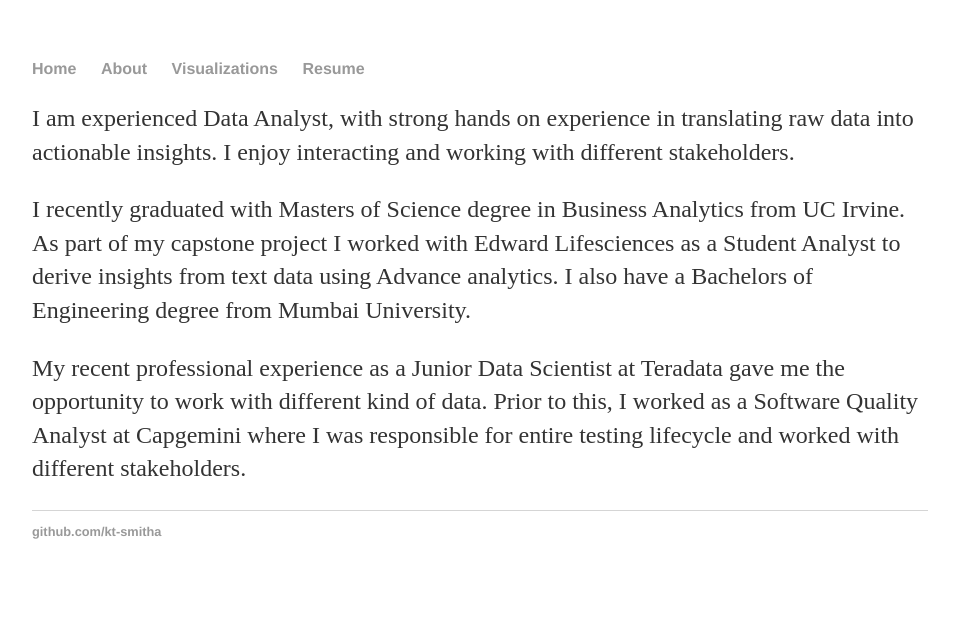
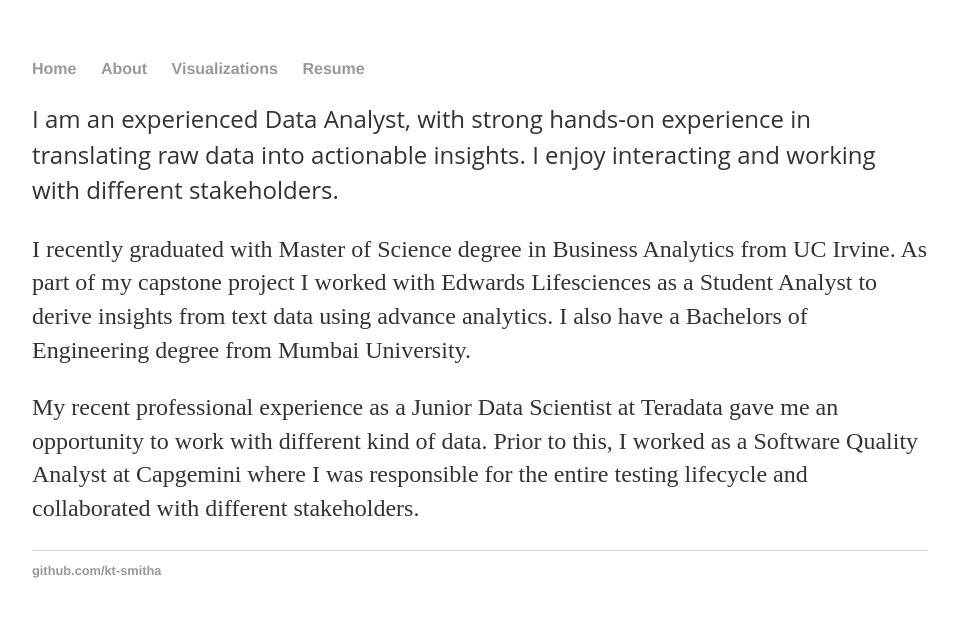
Before and after one commit to kt-smitha/kt-smitha.github.io, a Jekyll site: the page built from about/index.html, in a window 1280 px wide. Shown: the top 617 px of the page, without its empty margins (160-1119 px from the left). Built offline with Jekyll 4.4.1, drawn with Linux system fonts in a browser that asks for light colours.

Commit message:
Update index.html

```diff
--- a/about/index.html
+++ b/about/index.html
@@ -4,16 +4,16 @@
 ---
 <div class="blurb">
 
-	<p>I am experienced Data Analyst, with strong hands on experience in translating raw data into actionable insights.
-	I enjoy interacting and working with different stakeholders.</p>
+	<p><font face = "Open Sans" size = "5">I am an experienced Data Analyst, with strong hands-on experience in translating raw data into actionable insights.
+	 I enjoy interacting and working with different stakeholders.</font></p>
 
-	<p>I recently graduated with Masters of Science degree in Business Analytics from UC Irvine. As part of my capstone project
-	I worked with Edward Lifesciences as a Student Analyst to derive insights from text data using Advance analytics.
+	<p>I recently graduated with Master of Science degree in Business Analytics from UC Irvine. As part of my capstone project
+	I worked with Edwards Lifesciences as a Student Analyst to derive insights from text data using advance analytics.
 	I also have a Bachelors of Engineering degree from Mumbai University.</p>
 
-	<p>My recent professional experience as a Junior Data Scientist at Teradata gave me the opportunity to work with different
-	kind of data. Prior to this, I worked as a Software Quality Analyst at Capgemini where I was responsible for entire testing lifecycle
-	and worked with different stakeholders.
+	<p>My recent professional experience as a Junior Data Scientist at Teradata gave me an opportunity to work with different
+	kind of data. Prior to this, I worked as a Software Quality Analyst at Capgemini where I was responsible for the entire testing lifecycle
+	and collaborated with different stakeholders.
 
 	</p>
 
```
